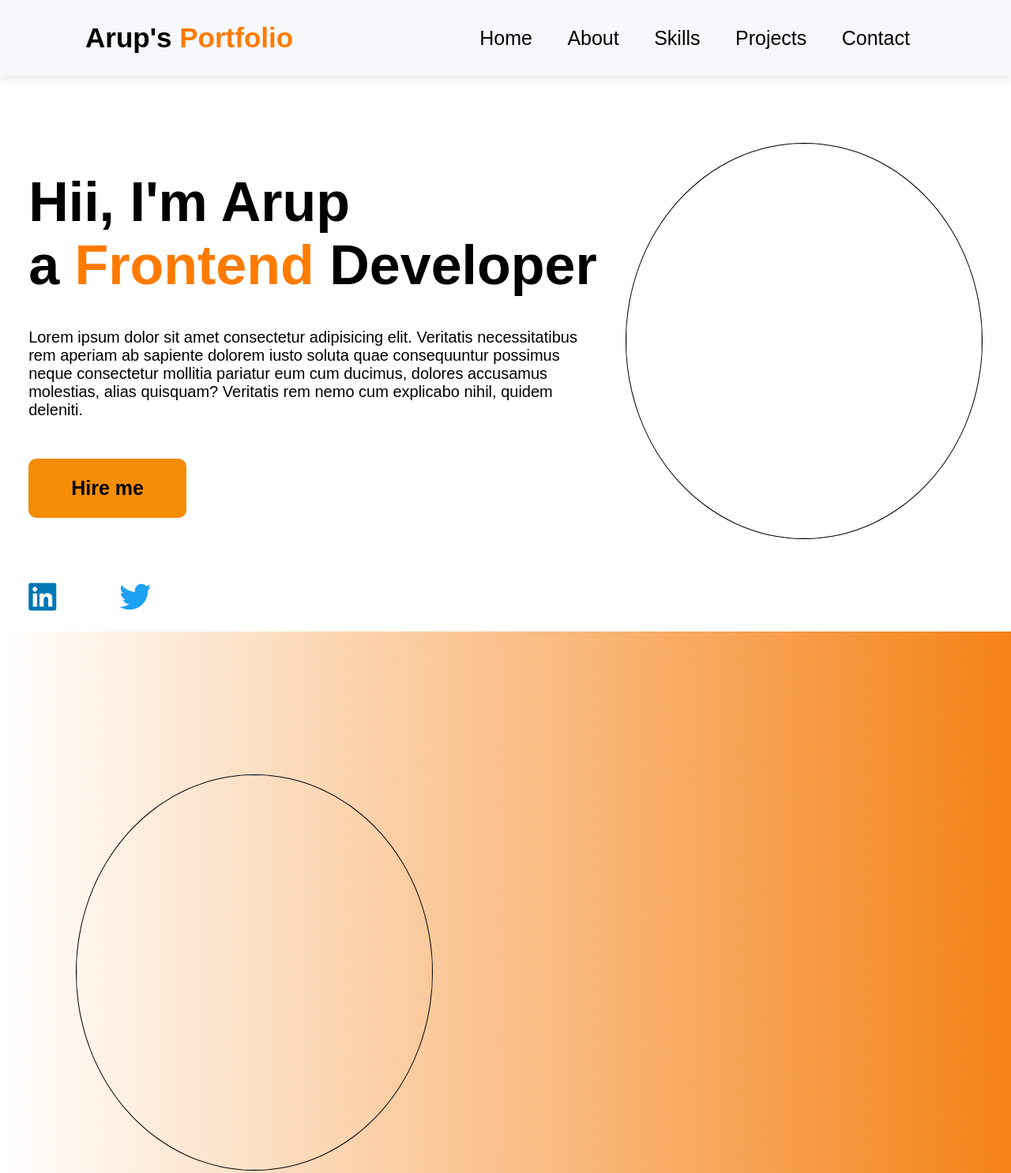
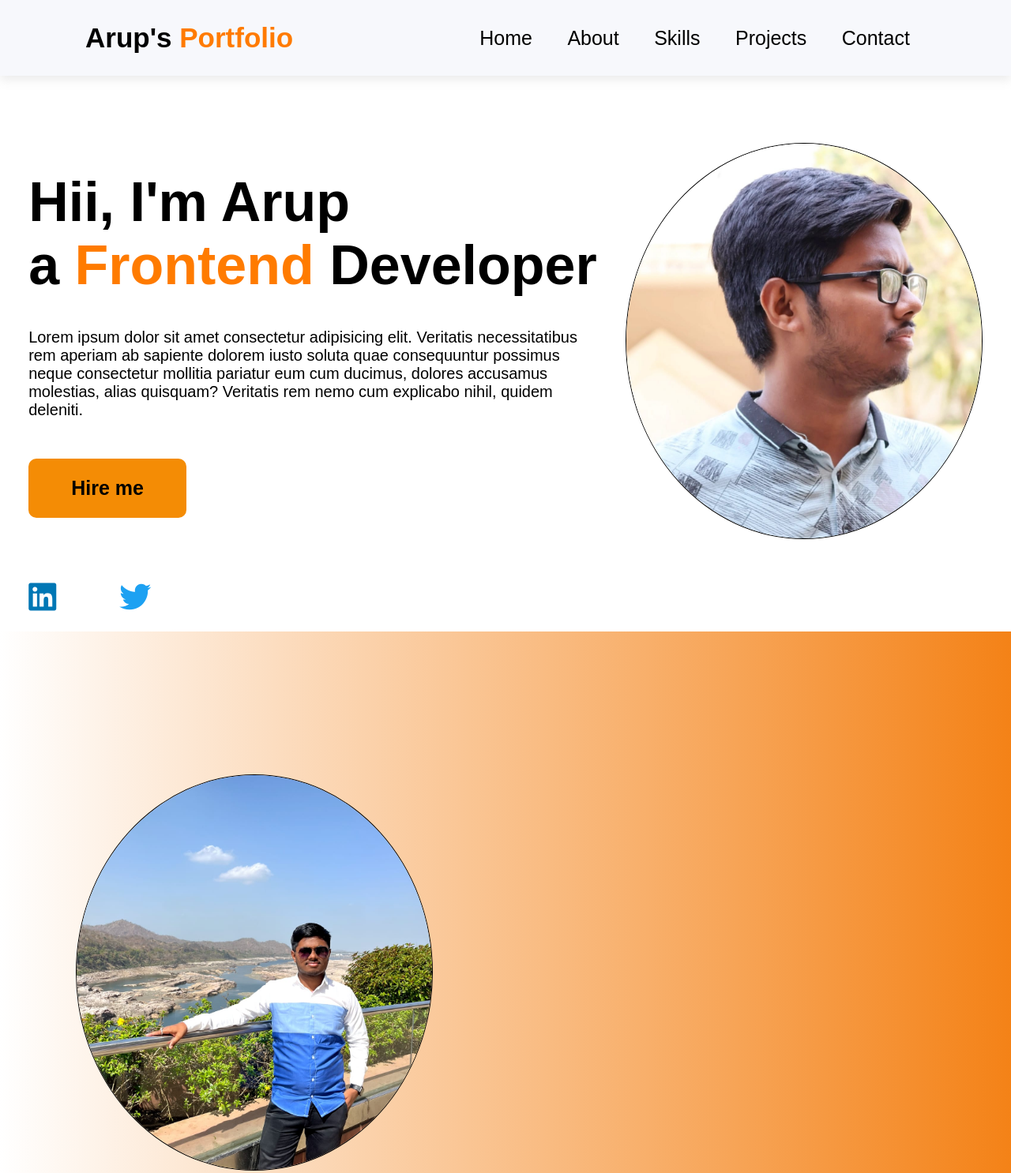
Before and after one commit to arup04/MyPortfolioWebsite, a plain HTML site: page index.html in a window 1280 px wide. Shown: the top 1486 px of the page at 79% size. Drawn offline with Linux system fonts and the light colour scheme.

Commit message:
Update index.html

```diff
--- a/index.html
+++ b/index.html
@@ -53,7 +53,7 @@
       </div>
 
       <div class="imag">
-        <img src="./images1.jpg">
+        <img src="./image1.jpg">
       </div>
 
 
@@ -63,7 +63,7 @@
     <div id="second">
 
       <div class="imag1">
-        <img src="./images2.jpg" alt="">
+        <img src="./image2.jpg" alt="">
       </div>
 
 
```
